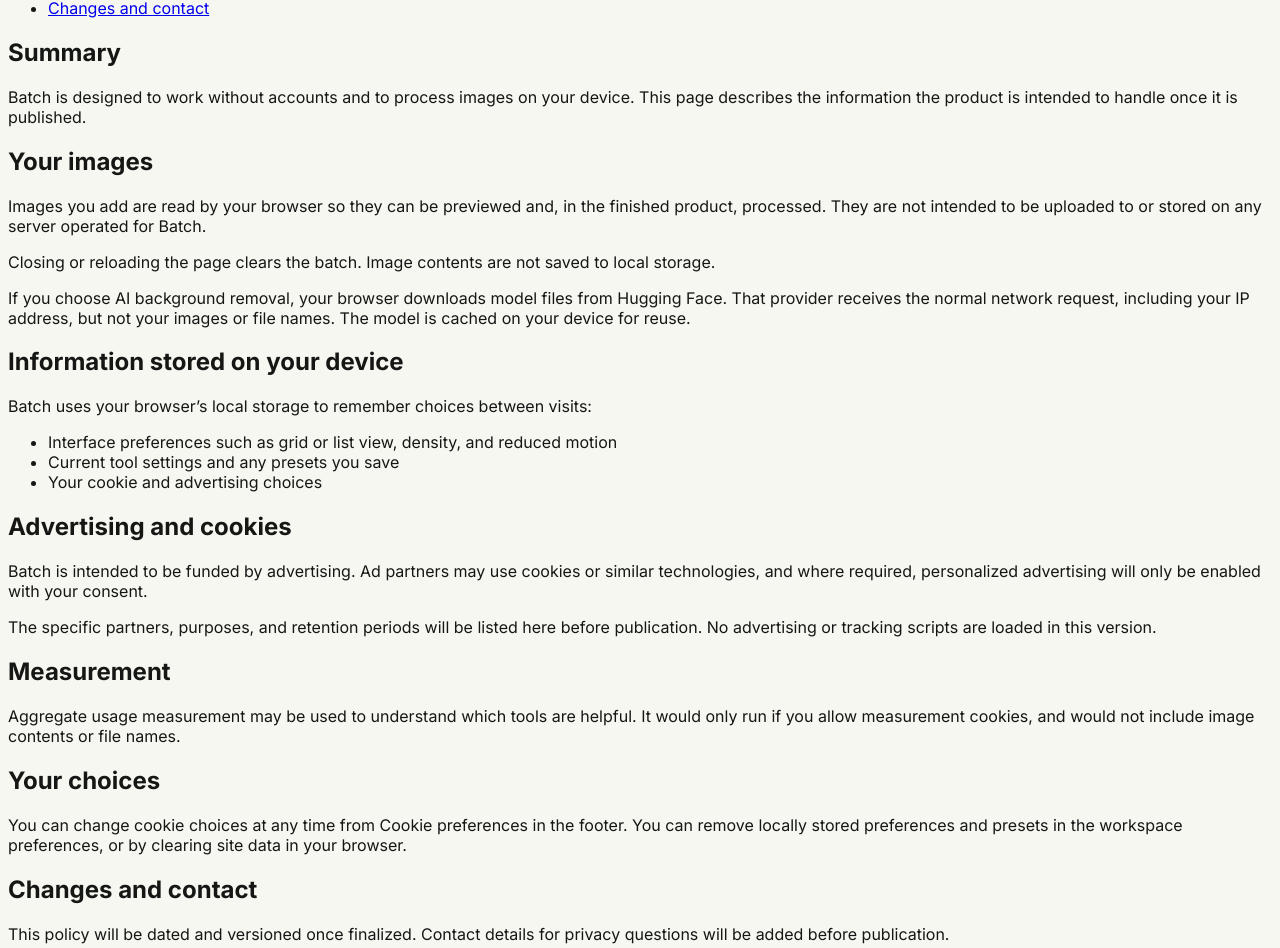
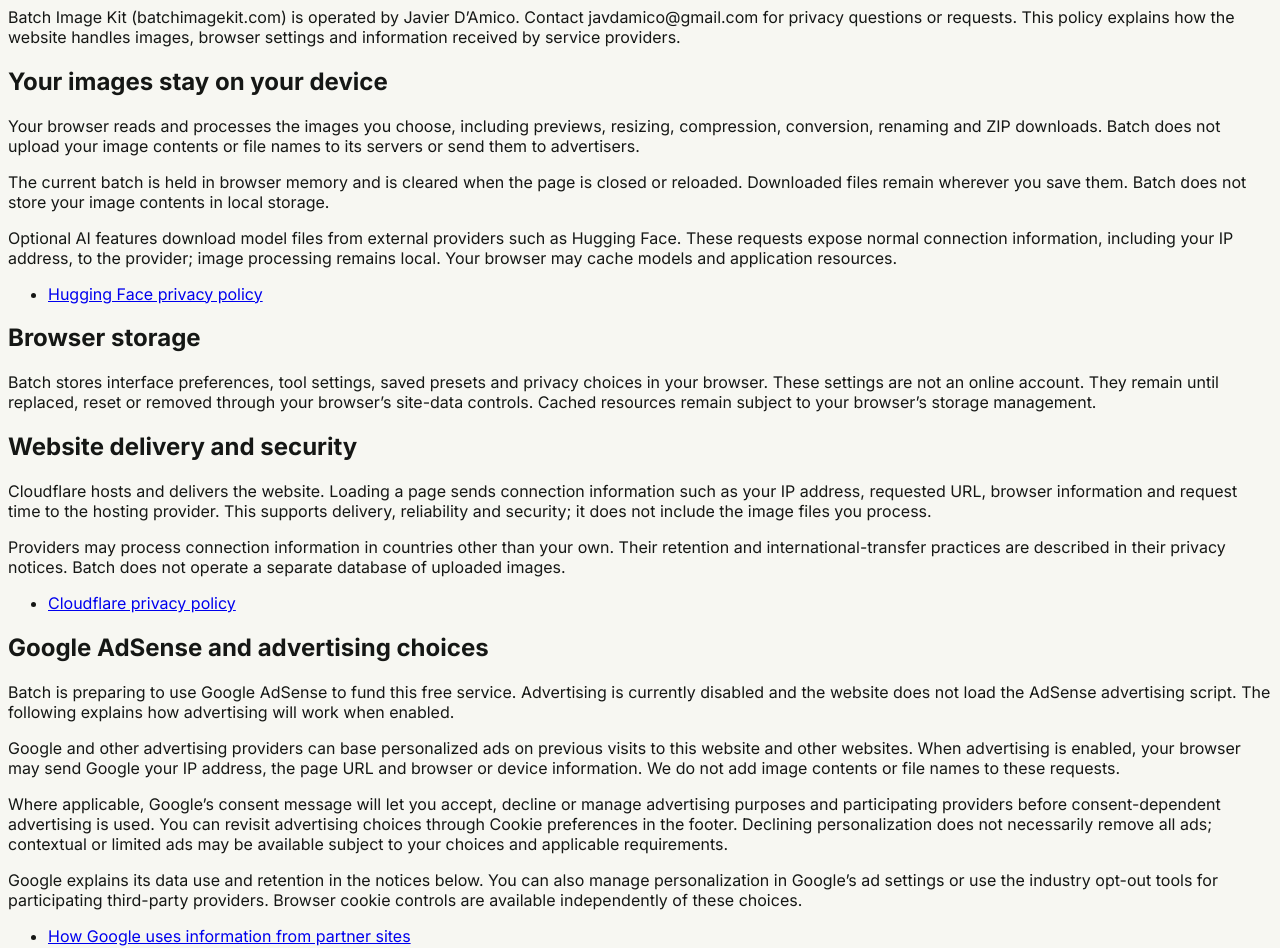
Before and after one commit to javasjavasjavas/batch, a React app in the folder src/: page /privacy in a window 1280 px wide. Shown: the part 1830-2778 px from the top of the page. Built offline with nearby package versions, Linux system fonts and the light colour scheme; the HTML template or start-up script is replaced by a standard one.

Commit message:
Connect AdSense publisher and complete privacy and terms pages

```diff
--- a/src/components/site/EditorialLayout.tsx
+++ b/src/components/site/EditorialLayout.tsx
@@ -94,6 +94,9 @@
               )}
                 </ul>
             }
+              {s.links && <ul className="mt-3 space-y-2">
+                {s.links.map((link) => <li key={link.href}><a href={link.href} className="text-sm underline underline-offset-4 hover:text-muted">{link.label}</a></li>)}
+              </ul>}
               {s.image && <figure className="mt-6">
                 <a href={s.image.src} target="_blank" rel="noreferrer" className="block w-fit max-w-full rounded-xl border border-line bg-white p-2 transition-colors hover:border-line-strong" aria-label={`Enlarge screenshot: ${s.image.alt}`}>
                   <img src={s.image.src} alt={s.image.alt} width={s.image.width} height={s.image.height} loading="lazy" decoding="async" className="h-auto max-w-full rounded-lg" />
--- a/src/config/advertising.json
+++ b/src/config/advertising.json
@@ -1,6 +1,6 @@
 {
   "enabled": false,
-  "publisherId": "",
+  "publisherId": "ca-pub-6613900279618437",
   "consentMessagePublished": false,
   "manualPlacementsConfirmed": false,
   "units": {
--- a/src/data/legal.ts
+++ b/src/data/legal.ts
@@ -1,112 +1,71 @@
 import type { ArticleSection } from '../types/content';
+import { advertisingReady } from '../advertising/config';
+
+export const LEGAL_UPDATED = 'Last updated: October 21, 2026';
+const contact = { label: 'Contact Javier D’Amico: javdamico@gmail.com', href: 'mailto:javdamico@gmail.com' };
 
 export const PRIVACY_SECTIONS: ArticleSection[] = [
-{
-  id: 'summary',
-  heading: 'Summary',
-  paragraphs: [
-  'Batch is designed to work without accounts and to process images on your device. This page describes the information the product is intended to handle once it is published.']
-
-},
-{
-  id: 'images',
-  heading: 'Your images',
-  paragraphs: [
-  'Images you add are read by your browser so they can be previewed and, in the finished product, processed. They are not intended to be uploaded to or stored on any server operated for Batch.',
-  'Closing or reloading the page clears the batch. Image contents are not saved to local storage.',
-  'If you choose AI background removal, your browser downloads model files from Hugging Face. That provider receives the normal network request, including your IP address, but not your images or file names. The model is cached on your device for reuse.']
-
-},
-{
-  id: 'device-storage',
-  heading: 'Information stored on your device',
-  paragraphs: ['Batch uses your browser’s local storage to remember choices between visits:'],
-  list: [
-  'Interface preferences such as grid or list view, density, and reduced motion',
-  'Current tool settings and any presets you save',
-  'Your cookie and advertising choices']
-
-},
-{
-  id: 'advertising',
-  heading: 'Advertising and cookies',
-  paragraphs: [
-  'Batch is intended to be funded by advertising. Ad partners may use cookies or similar technologies, and where required, personalized advertising will only be enabled with your consent.',
-  'The specific partners, purposes, and retention periods will be listed here before publication. No advertising or tracking scripts are loaded in this version.']
-
-},
-{
-  id: 'measurement',
-  heading: 'Measurement',
-  paragraphs: [
-  'Aggregate usage measurement may be used to understand which tools are helpful. It would only run if you allow measurement cookies, and would not include image contents or file names.']
-
-},
-{
-  id: 'choices',
-  heading: 'Your choices',
-  paragraphs: [
-  'You can change cookie choices at any time from Cookie preferences in the footer. You can remove locally stored preferences and presets in the workspace preferences, or by clearing site data in your browser.']
-
-},
-{
-  id: 'contact',
-  heading: 'Changes and contact',
-  paragraphs: [
-  'This policy will be dated and versioned once finalized. Contact details for privacy questions will be added before publication.']
-
-}];
-
+  { id: 'summary', heading: 'Who operates Batch', paragraphs: [
+    'Batch Image Kit (batchimagekit.com) is operated by Javier D’Amico. Contact javdamico@gmail.com for privacy questions or requests. This policy explains how the website handles images, browser settings and information received by service providers.'
+  ] },
+  { id: 'images', heading: 'Your images stay on your device', paragraphs: [
+    'Your browser reads and processes the images you choose, including previews, resizing, compression, conversion, renaming and ZIP downloads. Batch does not upload your image contents or file names to its servers or send them to advertisers.',
+    'The current batch is held in browser memory and is cleared when the page is closed or reloaded. Downloaded files remain wherever you save them. Batch does not store your image contents in local storage.',
+    'Optional AI features download model files from external providers such as Hugging Face. These requests expose normal connection information, including your IP address, to the provider; image processing remains local. Your browser may cache models and application resources.'
+  ], links: [{ label: 'Hugging Face privacy policy', href: 'https://huggingface.co/privacy' }] },
+  { id: 'device-storage', heading: 'Browser storage', paragraphs: [
+    'Batch stores interface preferences, tool settings, saved presets and privacy choices in your browser. These settings are not an online account. They remain until replaced, reset or removed through your browser’s site-data controls. Cached resources remain subject to your browser’s storage management.'
+  ] },
+  { id: 'hosting', heading: 'Website delivery and security', paragraphs: [
+    'Cloudflare hosts and delivers the website. Loading a page sends connection information such as your IP address, requested URL, browser information and request time to the hosting provider. This supports delivery, reliability and security; it does not include the image files you process.',
+    'Providers may process connection information in countries other than your own. Their retention and international-transfer practices are described in their privacy notices. Batch does not operate a separate database of uploaded images.'
+  ], links: [{ label: 'Cloudflare privacy policy', href: 'https://www.cloudflare.com/privacypolicy/' }] },
+  { id: 'advertising', heading: 'Google AdSense and advertising choices', paragraphs: [
+    advertisingReady
+      ? 'Batch uses Google AdSense to fund this free service. Google and participating advertising providers may use cookies, device identifiers and similar technologies to deliver and measure ads, prevent fraud and, where permitted by your choices, personalize advertising.'
+      : 'Batch is preparing to use Google AdSense to fund this free service. Advertising is currently disabled and the website does not load the AdSense advertising script. The following explains how advertising will work when enabled.',
+    'Google and other advertising providers can base personalized ads on previous visits to this website and other websites. When advertising is enabled, your browser may send Google your IP address, the page URL and browser or device information. We do not add image contents or file names to these requests.',
+    'Where applicable, Google’s consent message will let you accept, decline or manage advertising purposes and participating providers before consent-dependent advertising is used. You can revisit advertising choices through Cookie preferences in the footer. Declining personalization does not necessarily remove all ads; contextual or limited ads may be available subject to your choices and applicable requirements.',
+    'Google explains its data use and retention in the notices below. You can also manage personalization in Google’s ad settings or use the industry opt-out tools for participating third-party providers. Browser cookie controls are available independently of these choices.'
+  ], links: [
+    { label: 'How Google uses information from partner sites', href: 'https://policies.google.com/technologies/partner-sites' },
+    { label: 'Google advertising technologies and retention', href: 'https://policies.google.com/technologies/ads' },
+    { label: 'Google privacy policy', href: 'https://policies.google.com/privacy' },
+    { label: 'Manage Google ad personalization', href: 'https://adssettings.google.com/' },
+    { label: 'Choices for participating third-party advertising providers', href: 'https://optout.aboutads.info/' }
+  ] },
+  { id: 'measurement', heading: 'Measurement and contact messages', paragraphs: [
+    'Batch currently has no separate Google Analytics or session-recording integration. When advertising is enabled, AdSense may measure ad delivery and performance as described above.',
+    'If you email us, we receive your email address and the information you choose to send so we can respond. Do not send private images or sensitive documents unless they are necessary to your request. Contact correspondence is retained only as needed to handle the request and applicable record-keeping obligations.'
+  ] },
+  { id: 'choices', heading: 'Your choices and requests', paragraphs: [
+    'You can remove browser settings through this site’s browser-data controls and reset interface preferences in the Workspace. Removing site data also removes saved presets and privacy choices. Contact us to ask about access, correction or deletion of personal information we hold, or to raise a privacy concern. Rights and available remedies depend on your jurisdiction; you may also contact the relevant data-protection authority.',
+    'Batch is a general-purpose image utility and is not directed at children. If you believe a child has sent us personal information, contact us so we can investigate and remove it where appropriate.',
+    'We will update this page when the service or its data practices change and show the revision date above.'
+  ], links: [contact] }
+];
 
 export const TERMS_SECTIONS: ArticleSection[] = [
-{
-  id: 'using',
-  heading: 'Using Batch',
-  paragraphs: [
-  'Batch is a free tool for preparing images in bulk. You can use it without creating an account. By using it, you agree to these terms once they are finalized and published.']
-
-},
-{
-  id: 'content',
-  heading: 'Your content',
-  paragraphs: [
-  'You keep all rights to the images you work with. Because processing is designed to happen on your device, Batch does not receive or claim any license to your files.',
-  'You are responsible for having the right to use, modify, and share the images you process.']
-
-},
-{
-  id: 'acceptable-use',
-  heading: 'Acceptable use',
-  paragraphs: ['Please don’t use Batch to:'],
-  list: [
-  'Interfere with the service or attempt to disrupt its availability',
-  'Remove or hide advertising through automated means that break the page',
-  'Process content in a way that violates applicable law or other people’s rights']
-
-},
-{
-  id: 'ads',
-  heading: 'Advertising',
-  paragraphs: [
-  'Batch displays clearly labeled advertising to remain free. Ads are kept separate from file controls and downloads. Advertisers are responsible for their own content.']
-
-},
-{
-  id: 'availability',
-  heading: 'Availability and changes',
-  paragraphs: [
-  'Features may change, and the service may be unavailable at times. Because work happens in your browser, results also depend on your device and browser capabilities.']
-
-},
-{
-  id: 'disclaimers',
-  heading: 'Disclaimers',
-  paragraphs: [
-  'Batch is provided as is. Keep your original files: processed images are new copies, and you should check them before relying on them. Final warranty and liability language will be added after legal review.']
-
-},
-{
-  id: 'contact',
-  heading: 'Contact',
-  paragraphs: ['Contact details and the effective date will be added before publication.']
-}];
+  { id: 'using', heading: 'Using Batch', paragraphs: [
+    'Batch Image Kit is a free browser-based image utility operated by Javier D’Amico. These terms apply to your use of batchimagekit.com. If you do not agree with them, do not use the service.'
+  ] },
+  { id: 'content', heading: 'Your files and responsibilities', paragraphs: [
+    'You keep your rights to your images. Batch does not claim ownership of your files. You are responsible for having permission to process and use them, and for checking outputs before publishing or relying on them.',
+    'Keep your originals. Processing may change quality, dimensions, color or metadata. Work held in browser memory can be lost if you close or reload the page. Compatibility and processing limits depend on your browser and device.'
+  ] },
+  { id: 'acceptable-use', heading: 'Acceptable use', paragraphs: ['Do not use the service to:'], list: [
+    'Violate applicable law or the rights of others',
+    'Disrupt the website, attack its infrastructure or attempt unauthorized access',
+    'Generate fraudulent advertising clicks or impressions'
+  ] },
+  { id: 'ads', heading: 'Advertising and external services', paragraphs: [
+    'Batch may display labeled advertising to support the free service. An ad is not an endorsement. External websites and optional model providers operate under their own terms and privacy policies. Batch’s privacy policy explains its data practices.'
+  ], links: [{ label: 'Read the privacy policy', href: '/privacy' }] },
+  { id: 'availability', heading: 'Availability and limitations', paragraphs: [
+    'Features and availability may change. The service is provided as available, without a promise that every file, device or intended use will be supported or that results will be error-free. To the extent permitted by applicable law, Batch disclaims implied warranties. Nothing in these terms excludes rights or liabilities that cannot legally be excluded.',
+    'Platform asset dimensions and recommendations can change independently of Batch. Check the destination platform’s current requirements before submitting important assets.'
+  ] },
+  { id: 'contact', heading: 'Changes and contact', paragraphs: [
+    'Updates to these terms will appear here with a revised date. Contact Javier D’Amico at javdamico@gmail.com with questions about the service or these terms.'
+  ], links: [contact] }
+];
--- a/src/pages/Privacy.tsx
+++ b/src/pages/Privacy.tsx
@@ -1,4 +1,4 @@
-import { PRIVACY_SECTIONS } from '../data/legal';
+import { LEGAL_UPDATED, PRIVACY_SECTIONS } from '../data/legal';
 import { EditorialLayout } from '../components/site/EditorialLayout';
 
 export function Privacy() {
@@ -6,9 +6,8 @@
     <EditorialLayout
       eyebrow="Legal"
       title="Privacy policy"
-      lede="How Batch is intended to handle your images, preferences, and advertising choices."
-      meta="Draft · Not yet in effect"
-      draft
+      lede="How Batch handles your images, browser settings, and advertising choices."
+      meta={LEGAL_UPDATED}
       sections={PRIVACY_SECTIONS} />);
 
 
--- a/src/pages/Terms.tsx
+++ b/src/pages/Terms.tsx
@@ -1,4 +1,4 @@
-import { TERMS_SECTIONS } from '../data/legal';
+import { LEGAL_UPDATED, TERMS_SECTIONS } from '../data/legal';
 import { EditorialLayout } from '../components/site/EditorialLayout';
 
 export function Terms() {
@@ -7,8 +7,7 @@
       eyebrow="Legal"
       title="Terms of use"
       lede="The ground rules for using Batch, written plainly."
-      meta="Draft · Not yet in effect"
-      draft
+      meta={LEGAL_UPDATED}
       sections={TERMS_SECTIONS} />);
 
 
--- a/src/types/content.ts
+++ b/src/types/content.ts
@@ -30,6 +30,7 @@
   heading: string;
   paragraphs: string[];
   list?: string[];
+  links?: { label: string; href: string }[];
   image?: { src: string; alt: string; caption: string; width: number; height: number };
 }
 
```
